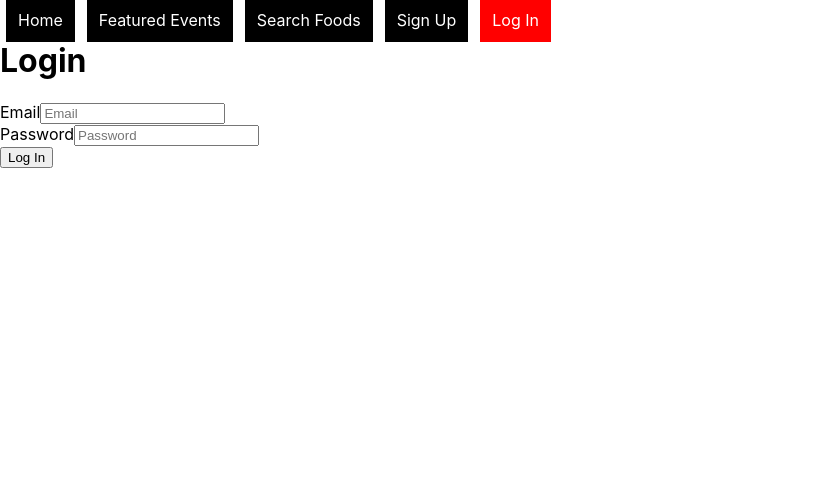
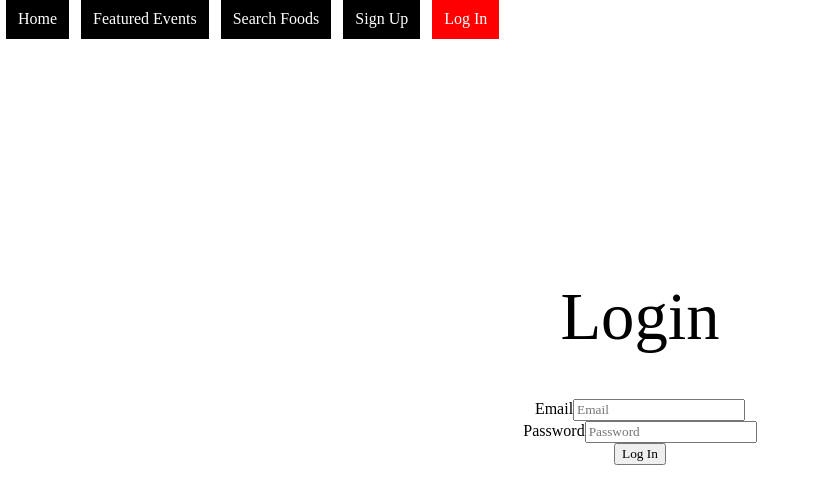
Before and after one commit to gsmith77/food-lover, a React (Create React App) app: page /#/login in a window 1280 px wide. Shown: the top 504 px of the page, without its empty margins (0-820 px from the left). Built offline with nearby package versions, Linux system fonts and the light colour scheme.

Commit message:
updated Signup and Login form to be center, keep working on those then dynamically set other components to change width

```diff
--- a/src/components/businesses/searchBusinessesInput.jsx
+++ b/src/components/businesses/searchBusinessesInput.jsx
@@ -34,6 +34,7 @@ export class SearchBusinessesInput extends Component {
 
             <div className="input">
                 <form onSubmit={this.handleSubmit} id="search-businesses-input">
+                    <h1> PUT A TITLE HERE FOR SEARCHING FOODS</h1>
                     <h2 className="looking-for-header">What Are You Looking For?</h2>
                     <input className="looking-for-inputbox" type="text" name="term" value={this.state.term} onChange={this.handleChange}/>
                     <br/>
--- a/src/components/users/Login.jsx
+++ b/src/components/users/Login.jsx
@@ -1,3 +1,4 @@
+import './user.css'
 import React, {Component} from 'react';
 import {connect} from 'react-redux';
 import {loginUser} from '../../actions/loginUser';
@@ -29,9 +30,9 @@ class Login extends Component {
 
   render() {
     return (
-      <React.Fragment>
+      <div className="login-form">
         <form onSubmit={this.handleSubmit}>
-        <h1>Login</h1>
+          <h1 className="login-header">Login</h1>
 
           <label>Email</label>
           <input
@@ -52,7 +53,7 @@ class Login extends Component {
 
           <input type='submit' value='Log In'/>
         </form>
-      </React.Fragment>
+      </div>
     )
   }
 }
--- a/src/components/users/Signup.jsx
+++ b/src/components/users/Signup.jsx
@@ -1,4 +1,5 @@
 import React, {Component} from 'react';
+import './user.css'
 import {connect} from 'react-redux';
 import {createUser} from '../../actions/createUser';
 
@@ -32,8 +33,9 @@ class Signup extends Component {
 
   render() {
     return (
+      <div className="signup-form">
+      <h1>Sign Up For An Account</h1>
         <form onSubmit={this.handleSubmit}>
-        <h1>Sign Up For An Account</h1>
 
           <label>First Name</label>
           <input
@@ -70,6 +72,7 @@ class Signup extends Component {
 
           <input type='submit' value="Sign Up"/>
         </form>
+      </div>
     )
   }
 }
--- /dev/null
+++ b/src/components/users/user.css
@@ -0,0 +1,12 @@
+.signup-form, .login-form {
+    text-align: center;
+    padding: 200px;
+    top: 50%;
+    left: 50%;
+    margin: 0 auto;
+}
+
+.login-header {
+    font-size: 50pt;
+    font-weight: 50;
+}
--- a/src/index.css
+++ b/src/index.css
@@ -10,6 +10,10 @@ body {
 code {
   font-family: source-code-pro, Menlo, Monaco, Consolas, "Courier New",
     monospace;
+}
+
+* {
+  font-family: 'Times New Roman', Times, serif
 }
 
 .home-page {
```
Lines whose indentation alone changed are shown as unchanged.
